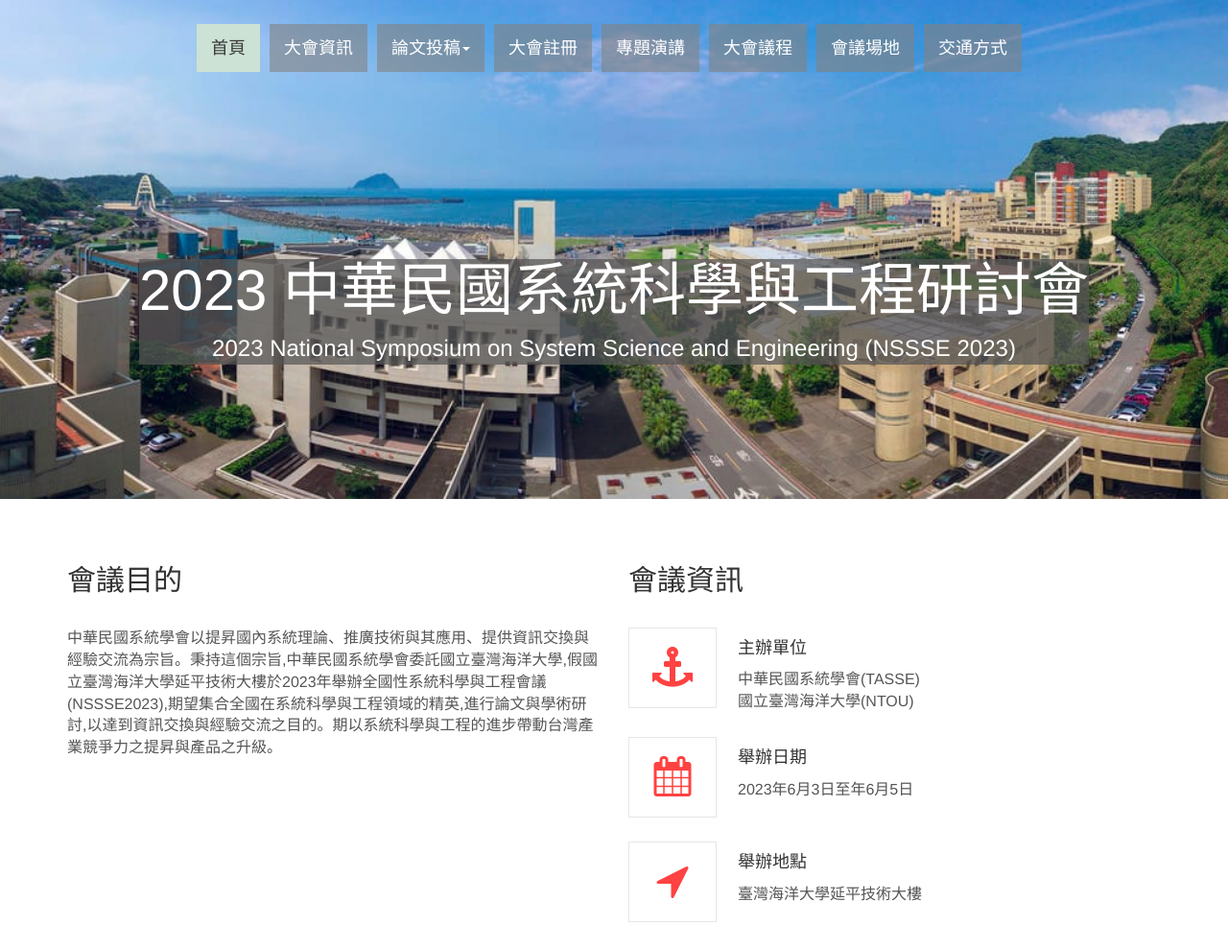
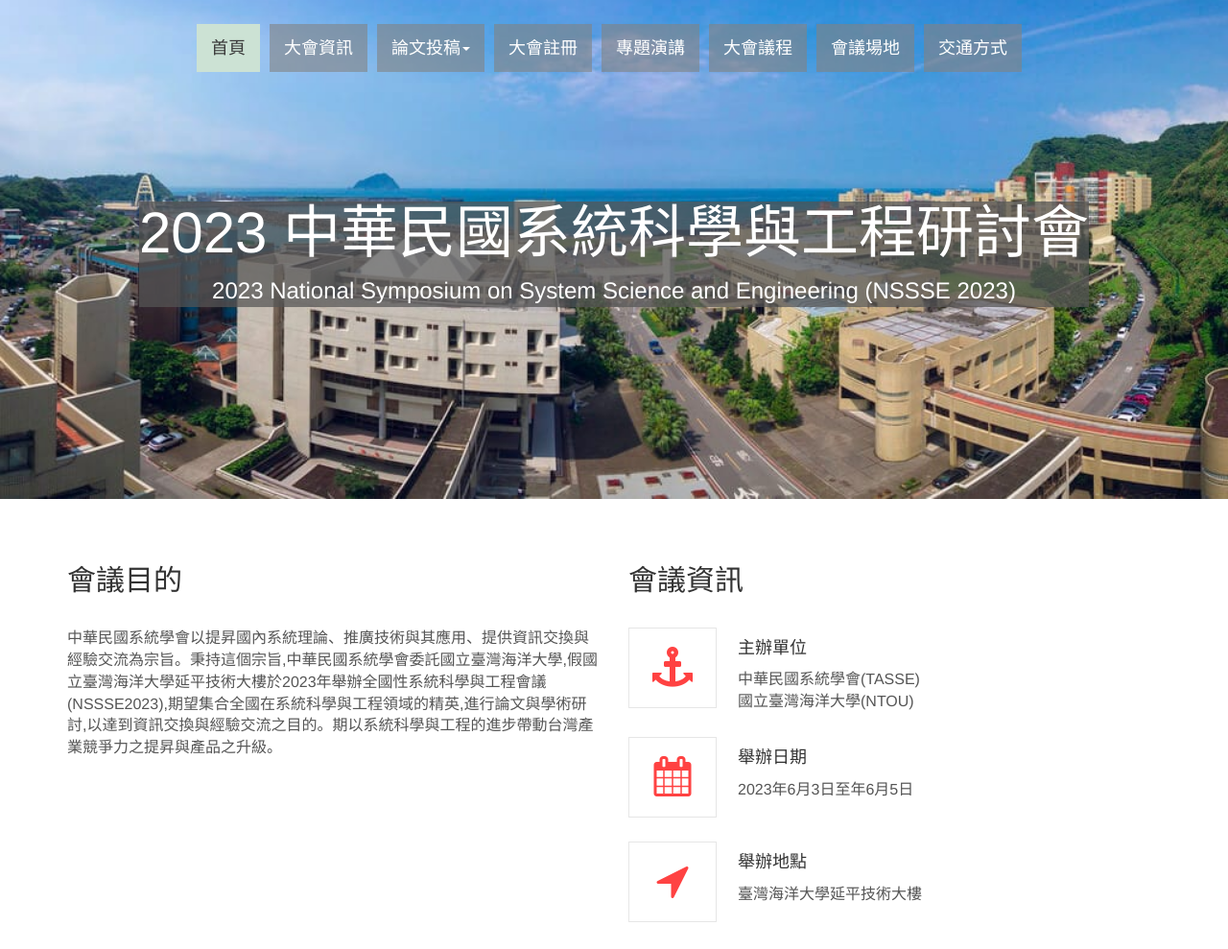
Before and after one commit to nssse2023/nssse2023, a plain HTML site: page index.html in a window 1280 px wide. Shown: the top 989 px of the page at 96% size. Drawn offline with Linux system fonts and the light colour scheme; a web font is replaced by a local one.

Commit message:
set the header position

```diff
--- a/assets/css/style.css
+++ b/assets/css/style.css
@@ -130,7 +130,7 @@ background: #85E556;
 	background-position: bottom;
 	min-height: 520px;
 	text-align: center;
-	padding-top: 240px;
+	padding-top: 180px;
 	color: white;
 	font-family: "Open sans", Helvetica, Arial;
 	font-weight: 300;
```
Also changed, not shown: index.html (+0 -19 lines).
